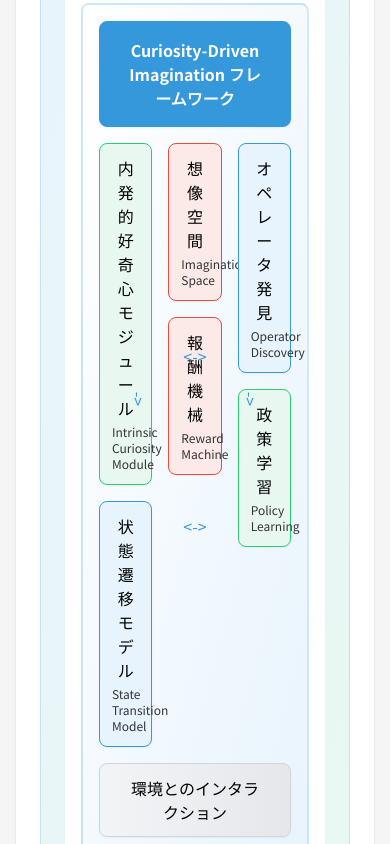
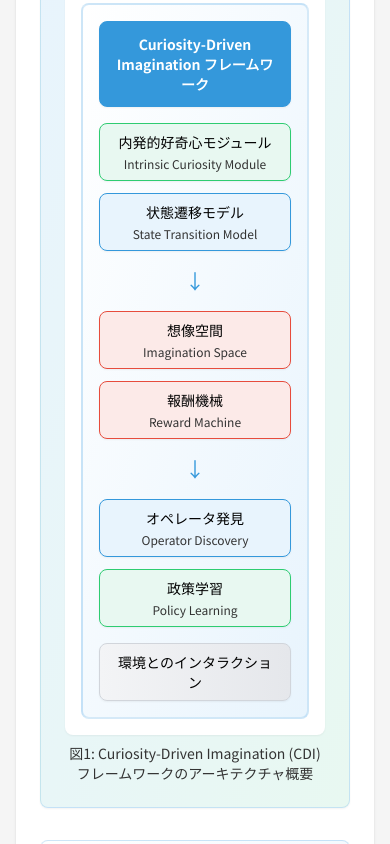
Before and after one commit to KyosukeIchikawa/ai_agent_articles, a Next.js app: page / in a window 390 px wide. Shown: the part 3820-4664 px from the top of the page. Built offline with nearby package versions, Linux system fonts and the light colour scheme.

Commit message:
改善: トップページの図1をレスポンシブデザインに修正

```diff
--- a/src/pages/index.js
+++ b/src/pages/index.js
@@ -2,8 +2,30 @@ import Layout from '../components/Layout';
 import Link from 'next/link';
 import PaperHeader from '../components/PaperHeader';
 import StartReadingButton from '../components/StartReadingButton';
+import { useEffect, useState } from 'react';
 
 export default function Home() {
+  // 画面サイズの状態を管理
+  const [isMobile, setIsMobile] = useState(false);
+
+  // 画面サイズの変更を監視
+  useEffect(() => {
+    const handleResize = () => {
+      setIsMobile(window.innerWidth < 768);
+    };
+
+    // 初期値を設定
+    handleResize();
+
+    // リサイズイベントのリスナーを追加
+    window.addEventListener('resize', handleResize);
+
+    // クリーンアップ関数
+    return () => {
+      window.removeEventListener('resize', handleResize);
+    };
+  }, []);
+
   // 論文情報の定義
   const paperInfo = {
     title: "Curiosity-Driven Imagination",
@@ -170,59 +192,85 @@ export default function Home() {
         <section className="mt-12 bg-gradient-to-br from-primary-light to-secondary-light p-6 rounded-lg shadow-sm border border-primary/20">
           <h2 className="text-2xl font-bold mb-4 text-primary">概念図</h2>
           <div className="bg-white p-4 rounded-lg shadow-sm">
-            <div className="relative border-2 border-primary/20 rounded-lg p-4 bg-gradient-to-br from-white to-primary-light">
+            <div className="border-2 border-primary/20 rounded-lg p-4 bg-gradient-to-br from-white to-primary-light">
               {/* モジュール構成を表現するための図 */}
-              <div className="grid grid-cols-3 gap-4">
-                <div className="col-span-3 py-4 px-6 bg-gradient-to-r from-primary to-primary rounded-lg border border-primary text-center font-semibold shadow-sm text-white">
-                  Curiosity-Driven Imagination フレームワーク
+              <div className="flex flex-col space-y-4">
+                {/* タイトル */}
+                <div className="w-full py-3 px-4 md:py-4 md:px-6 bg-gradient-to-r from-primary to-primary rounded-lg border border-primary text-center font-semibold shadow-sm text-white">
+                  <div className="text-sm md:text-base">Curiosity-Driven Imagination フレームワーク</div>
                 </div>
 
-                <div className="col-span-1 space-y-4">
-                  <div className="p-3 bg-gradient-to-br from-secondary-light to-secondary-light rounded-lg border border-secondary text-center shadow-sm">
-                    <div className="font-medium">内発的好奇心モジュール</div>
-                    <div className="text-xs mt-1 text-text">Intrinsic Curiosity Module</div>
+                {/* メインコンテンツ - モバイルでは縦並び、デスクトップでは横並び */}
+                <div className={`grid ${isMobile ? 'grid-cols-1 gap-3' : 'grid-cols-3 gap-4'}`}>
+                  {/* 左側のモジュール */}
+                  <div className="flex flex-col space-y-3 md:space-y-4">
+                    <div className="p-2 md:p-3 bg-gradient-to-br from-secondary-light to-secondary-light rounded-lg border border-secondary text-center shadow-sm">
+                      <div className="font-medium text-sm md:text-base">内発的好奇心モジュール</div>
+                      <div className="text-xs mt-1 text-text">Intrinsic Curiosity Module</div>
+                    </div>
+
+                    <div className="p-2 md:p-3 bg-gradient-to-br from-primary-light to-primary-light rounded-lg border border-primary text-center shadow-sm">
+                      <div className="font-medium text-sm md:text-base">状態遷移モデル</div>
+                      <div className="text-xs mt-1 text-text">State Transition Model</div>
+                    </div>
+
+                    {/* モバイル表示時の中央から右向き矢印 */}
+                    {isMobile && (
+                      <div className="flex justify-center py-1">
+                        <span className="text-primary text-xl">↓</span>
+                      </div>
+                    )}
                   </div>
 
-                  <div className="p-3 bg-gradient-to-br from-primary-light to-primary-light rounded-lg border border-primary text-center shadow-sm">
-                    <div className="font-medium">状態遷移モデル</div>
-                    <div className="text-xs mt-1 text-text">State Transition Model</div>
+                  {/* 中央のモジュール */}
+                  <div className="flex flex-col space-y-3 md:space-y-4">
+                    <div className="p-2 md:p-3 bg-gradient-to-br from-accent-light to-accent-light rounded-lg border border-accent text-center shadow-sm">
+                      <div className="font-medium text-sm md:text-base">想像空間</div>
+                      <div className="text-xs mt-1 text-text">Imagination Space</div>
+                    </div>
+
+                    <div className="p-2 md:p-3 bg-gradient-to-br from-accent-light to-accent-light rounded-lg border border-accent text-center shadow-sm">
+                      <div className="font-medium text-sm md:text-base">報酬機械</div>
+                      <div className="text-xs mt-1 text-text">Reward Machine</div>
+                    </div>
+
+                    {/* モバイル表示時の中央から右向き矢印 */}
+                    {isMobile && (
+                      <div className="flex justify-center py-1">
+                        <span className="text-primary text-xl">↓</span>
+                      </div>
+                    )}
+                  </div>
+
+                  {/* 右側のモジュール */}
+                  <div className="flex flex-col space-y-3 md:space-y-4">
+                    <div className="p-2 md:p-3 bg-gradient-to-br from-primary-light to-primary-light rounded-lg border border-primary text-center shadow-sm">
+                      <div className="font-medium text-sm md:text-base">オペレータ発見</div>
+                      <div className="text-xs mt-1 text-text">Operator Discovery</div>
+                    </div>
+
+                    <div className="p-2 md:p-3 bg-gradient-to-br from-secondary-light to-secondary-light rounded-lg border border-secondary text-center shadow-sm">
+                      <div className="font-medium text-sm md:text-base">政策学習</div>
+                      <div className="text-xs mt-1 text-text">Policy Learning</div>
+                    </div>
                   </div>
                 </div>
 
-                <div className="col-span-1 space-y-4">
-                  <div className="p-3 bg-gradient-to-br from-accent-light to-accent-light rounded-lg border border-accent text-center shadow-sm">
-                    <div className="font-medium">想像空間</div>
-                    <div className="text-xs mt-1 text-text">Imagination Space</div>
+                {/* 非モバイル表示時の水平接続矢印 */}
+                {!isMobile && (
+                  <div className="relative h-0">
+                    <div className="absolute left-[calc(16.67%)] top-[-80px] transform -translate-x-1/2 text-primary text-xl">→</div>
+                    <div className="absolute left-[calc(83.33%)] top-[-80px] transform -translate-x-1/2 text-primary text-xl">←</div>
+                    <div className="absolute left-1/2 top-[-100px] transform -translate-x-1/2 text-primary text-xl">↔</div>
+                    <div className="absolute left-1/2 top-[-60px] transform -translate-x-1/2 text-primary text-xl">↔</div>
                   </div>
+                )}
 
-                  <div className="p-3 bg-gradient-to-br from-accent-light to-accent-light rounded-lg border border-accent text-center shadow-sm">
-                    <div className="font-medium">報酬機械</div>
-                    <div className="text-xs mt-1 text-text">Reward Machine</div>
-                  </div>
-                </div>
-
-                <div className="col-span-1 space-y-4">
-                  <div className="p-3 bg-gradient-to-br from-primary-light to-primary-light rounded-lg border border-primary text-center shadow-sm">
-                    <div className="font-medium">オペレータ発見</div>
-                    <div className="text-xs mt-1 text-text">Operator Discovery</div>
-                  </div>
-
-                  <div className="p-3 bg-gradient-to-br from-secondary-light to-secondary-light rounded-lg border border-secondary text-center shadow-sm">
-                    <div className="font-medium">政策学習</div>
-                    <div className="text-xs mt-1 text-text">Policy Learning</div>
-                  </div>
-                </div>
-
-                <div className="col-span-3 py-3 px-6 bg-gradient-to-r from-gray-100 to-gray-200 rounded-lg border border-gray-300 text-center font-medium shadow-sm">
-                  環境とのインタラクション
+                {/* 環境とのインタラクション */}
+                <div className="w-full py-2 md:py-3 px-4 md:px-6 bg-gradient-to-r from-gray-100 to-gray-200 rounded-lg border border-gray-300 text-center font-medium shadow-sm">
+                  <div className="text-sm md:text-base">環境とのインタラクション</div>
                 </div>
               </div>
-
-              {/* 矢印などの関係性の表現 */}
-              <div className="absolute left-1/4 top-[45%] transform -translate-x-1/2 rotate-90 text-primary">{'->'}</div>
-              <div className="absolute left-3/4 top-[45%] transform -translate-x-1/2 rotate-90 text-primary">{'->'}</div>
-              <div className="absolute left-1/2 top-[40%] transform -translate-x-1/2 text-primary">{'<->'}</div>
-              <div className="absolute left-1/2 top-[60%] transform -translate-x-1/2 text-primary">{'<->'}</div>
             </div>
           </div>
           <p className="text-center text-sm text-text mt-2">
```
